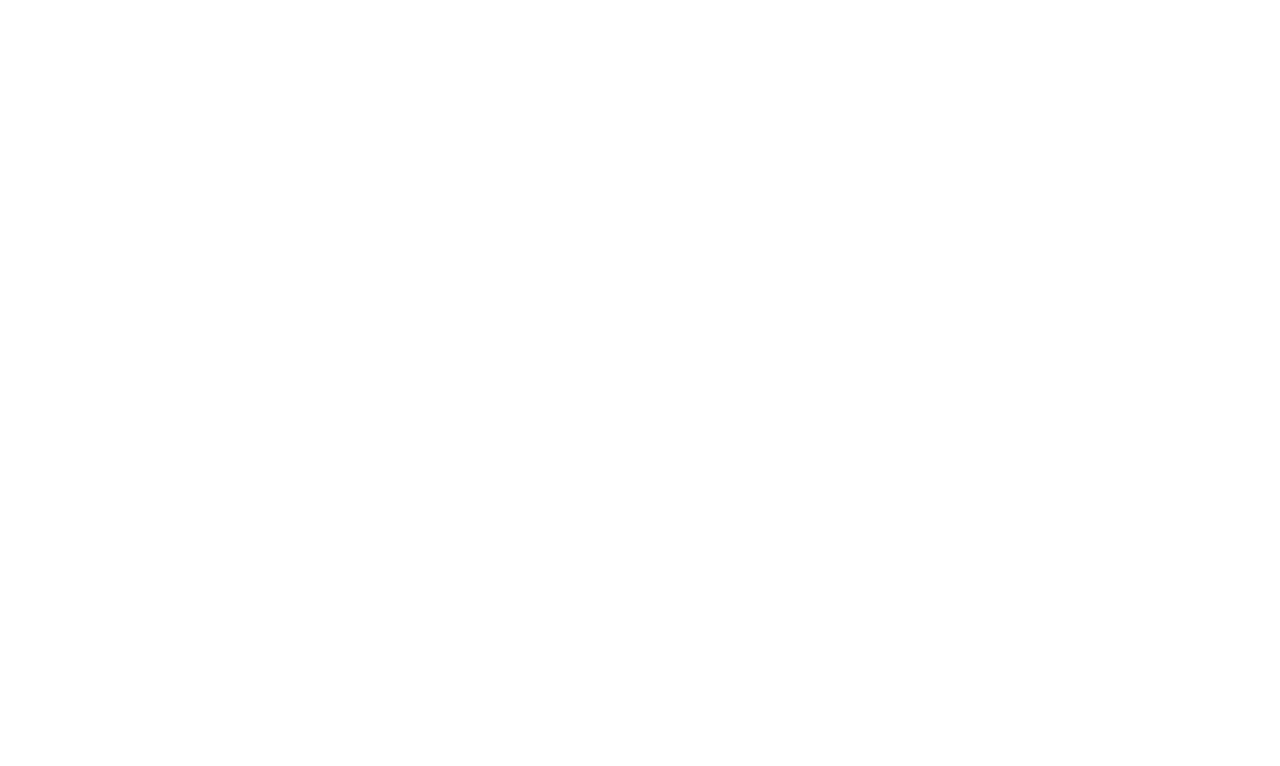
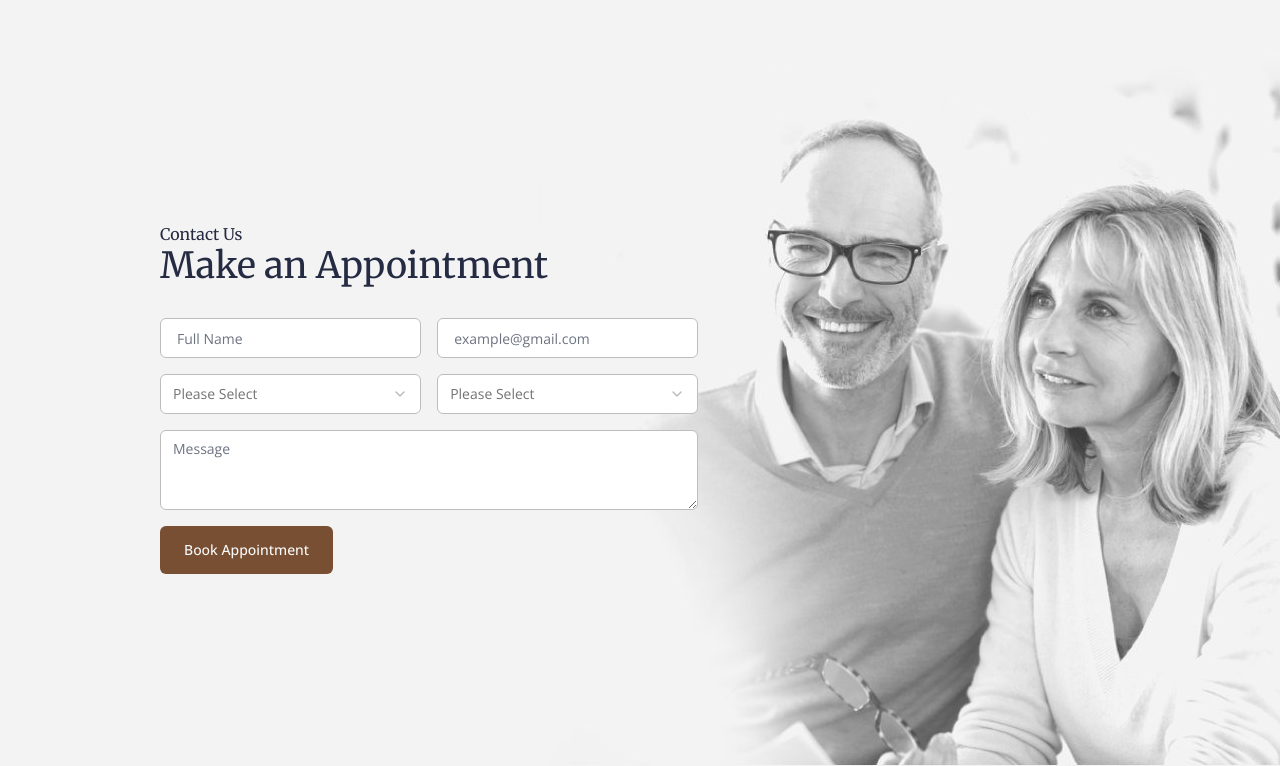
Before and after one commit to Raczan/FUNTEC, a Next.js app: page / in a window 1280 px wide. Shown: the part 3579-4345 px from the top of the page. Before the commit the page ends 3545 px from the top, so only its background shows below. Built offline with nearby package versions, Linux system fonts and the light colour scheme.

Commit message:
feat: add contact section to home page

```diff
--- a/src/app/page.tsx
+++ b/src/app/page.tsx
@@ -4,6 +4,7 @@
 import { Merriweather } from 'next/font/google';
 import { Button } from '@/components/ui/button';
 import BookApointment from '@/components/bookapointment';
+import ContactUs from '@/components/contactus';
 import {
   Card,
   CardContent,
@@ -263,6 +264,18 @@
           </div>
         </div>
       </section>
+      <section className="relative w-full min-h-[calc(100vh-4rem)]">
+        <Image
+          className="absolute inset-0 w-full h-full object-cover"
+          src="/contact.png"
+          alt="Background contact us"
+          fill={true}
+          priority
+        />
+        <div className="relative inset-0 grid grid-cols-1 gap-x-6 gap-y-8 sm:grid-cols-7 sm:min-h-screen pt-16 mx-auto max-w-5xl px-2 sm:px-6 lg:px-8">
+          <ContactUs />
+        </div>
+      </section>
     </main>
   );
 }
--- /dev/null
+++ b/src/components/contactus.tsx
@@ -0,0 +1,190 @@
+'use client';
+import React from 'react';
+import { Merriweather } from 'next/font/google';
+import { cn } from '@/lib/utils';
+import { useForm } from 'react-hook-form';
+import { zodResolver } from '@hookform/resolvers/zod';
+import { z } from 'zod';
+import { defaultValContact, departments, times } from '@/constants';
+import {
+  Form,
+  FormControl,
+  FormField,
+  FormItem,
+  FormMessage,
+} from '@/components/ui/form';
+import {
+  Select,
+  SelectContent,
+  SelectItem,
+  SelectTrigger,
+  SelectValue,
+} from '@/components/ui/select';
+import { Textarea } from '@/components/ui/textarea';
+import { Input } from '@/components/ui/input';
+import { Button } from '@/components/ui/button';
+import { formSchemaContact, department, time } from '@/definitions';
+
+const merriWeather = Merriweather({
+  weight: '400',
+  subsets: ['latin'],
+});
+
+const ContactUs = () => {
+  const form = useForm<z.infer<typeof formSchemaContact>>({
+    resolver: zodResolver(formSchemaContact),
+    defaultValues: defaultValContact,
+  });
+
+  const onSubmit = (values: z.infer<typeof formSchemaContact>) => {
+    console.log(values);
+  };
+  return (
+    <Form {...form}>
+      <form
+        className="sm:col-span-4 gap-4 sm:my-auto mt-10 mb-14 space-y-4"
+        onSubmit={form.handleSubmit(onSubmit)}
+      >
+        <span className="sm:col-span-2">
+          <h2 className={cn('text-blueNavy', merriWeather.className)}>
+            Contact Us
+          </h2>
+          <p
+            className={cn(
+              'text-blueNavy text-4xl mb-8',
+              merriWeather.className
+            )}
+          >
+            Make an Appointment
+          </p>
+        </span>
+
+        <div className="flex sm:flex-row flex-col sm:space-x-4 space-y-4 sm:space-y-0">
+          <FormField
+            control={form.control}
+            name="name"
+            render={({ field }) => (
+              <FormItem className="w-full">
+                <FormControl>
+                  <Input
+                    autoComplete="on"
+                    type="text"
+                    {...field}
+                    placeholder="Full Name"
+                    className="border-[#BDBDBD] !text-lightGray"
+                  />
+                </FormControl>
+                <FormMessage className="text-left" />
+              </FormItem>
+            )}
+          />
+          <FormField
+            control={form.control}
+            name="email"
+            render={({ field }) => (
+              <FormItem className="w-full">
+                <FormControl>
+                  <Input
+                    autoComplete="on"
+                    type="email"
+                    {...field}
+                    placeholder="example@gmail.com"
+                    className="border-[#BDBDBD] !text-lightGray"
+                  />
+                </FormControl>
+                <FormMessage className="text-left" />
+              </FormItem>
+            )}
+          />
+        </div>
+        <div className="flex sm:flex-row flex-col sm:space-x-4 space-y-4 sm:space-y-0">
+          <FormField
+            control={form.control}
+            name="department"
+            render={({ field }) => (
+              <FormItem className="w-full">
+                <Select onValueChange={field.onChange} name="department">
+                  <FormControl>
+                    <SelectTrigger className="!text-lightGray border-[#BDBDBD]">
+                      <SelectValue placeholder="Please Select" />
+                    </SelectTrigger>
+                  </FormControl>
+                  <SelectContent>
+                    {departments.map((department: department) => (
+                      <SelectItem
+                        key={department.id}
+                        value={department.id.toString()}
+                      >
+                        {department.name}
+                      </SelectItem>
+                    ))}
+
+                    {!departments.length && (
+                      <SelectItem key="error" value="0" disabled={true}>
+                        <p className="max-w-60">No apartments to show</p>
+                      </SelectItem>
+                    )}
+                  </SelectContent>
+                </Select>
+                <FormMessage className="text-left" />
+              </FormItem>
+            )}
+          />
+          <FormField
+            control={form.control}
+            name="time"
+            render={({ field }) => (
+              <FormItem className="w-full">
+                <Select onValueChange={field.onChange} name="time">
+                  <FormControl>
+                    <SelectTrigger className="!text-lightGray  border-[#BDBDBD]">
+                      <SelectValue placeholder="Please Select" />
+                    </SelectTrigger>
+                  </FormControl>
+                  <SelectContent>
+                    {times.map((time: time) => (
+                      <SelectItem key={time.id} value={time.name}>
+                        {time.name}
+                      </SelectItem>
+                    ))}
+
+                    {!times.length && (
+                      <SelectItem key="error" value="0" disabled={true}>
+                        <p className="max-w-60">No times Available</p>
+                      </SelectItem>
+                    )}
+                  </SelectContent>
+                </Select>
+                <FormMessage className="text-left" />
+              </FormItem>
+            )}
+          />
+        </div>
+        <FormField
+          control={form.control}
+          name="message"
+          render={({ field }) => (
+            <FormItem className="col-span-2">
+              <FormControl>
+                <Textarea
+                  placeholder="Message"
+                  {...field}
+                  className="border-[#BDBDBD]"
+                />
+              </FormControl>
+              <FormMessage />
+            </FormItem>
+          )}
+        />
+        <Button
+          className="hover:bg-brown/90 bg-brown w-full sm:w-fit mx-auto sm:mx-0 p-6"
+          type="submit"
+        >
+          Book Appointment
+        </Button>
+      </form>
+    </Form>
+  );
+};
+
+export default ContactUs;
--- a/src/constants.tsx
+++ b/src/constants.tsx
@@ -24,6 +24,15 @@
   // selects //
   department: '',
   time: '',
+};
+
+export const defaultValContact = {
+  name: '',
+  email: '',
+  // selects //
+  department: '',
+  time: '',
+  message: '',
 };
 
 export const departments = [
--- a/src/definitions.tsx
+++ b/src/definitions.tsx
@@ -18,6 +18,27 @@
   }),
 });
 
+export const formSchemaContact = z.object({
+  name: z.string().min(1, {
+    message: 'Name is required',
+  }),
+  email: z
+    .string()
+    .min(1, {
+      message: 'Email is required',
+    })
+    .email('Enter a valid email'),
+  department: z.string().min(1, {
+    message: 'Deparment is required',
+  }),
+  time: z.string().min(1, {
+    message: 'Time is required',
+  }),
+  message: z.string().min(1, {
+    message: 'Message is required',
+  }),
+});
+
 export type department = {
   id: number;
   name: string;
```
Also changed, not shown: public/contact.png (added).
